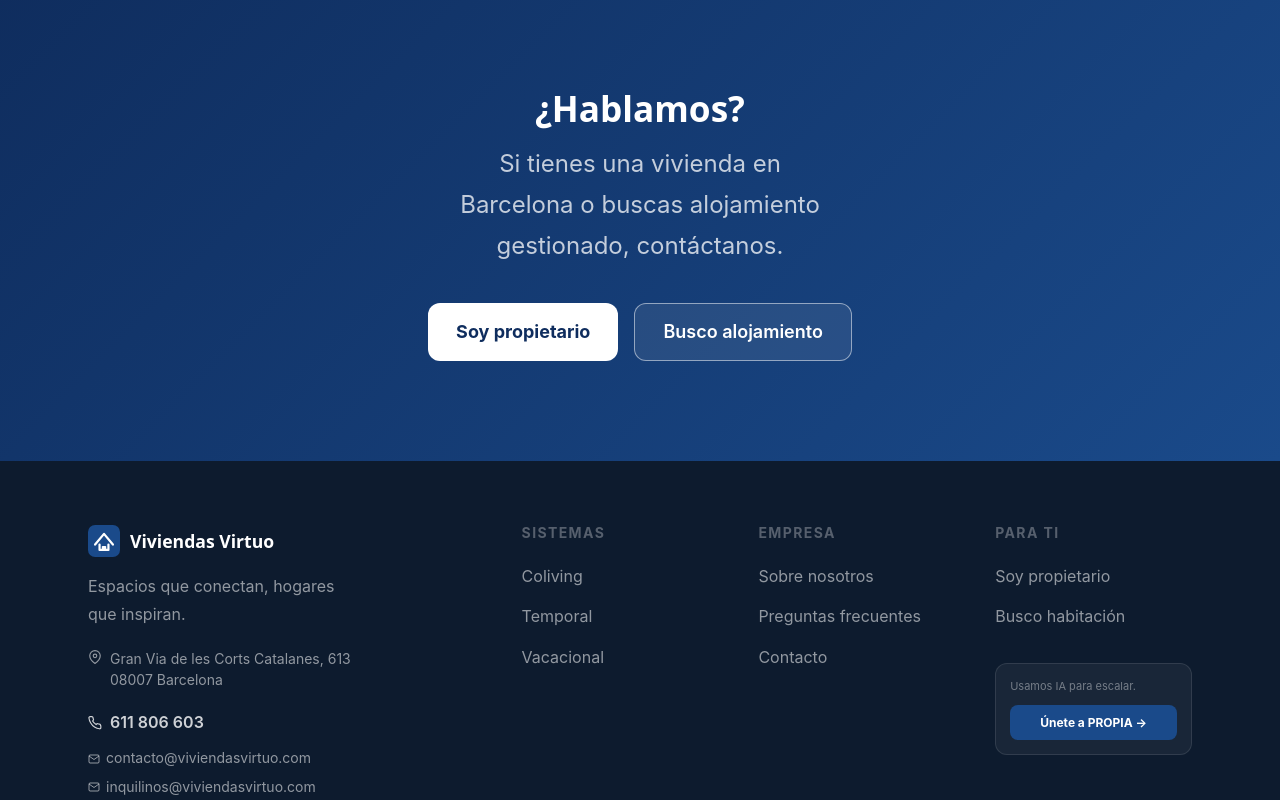
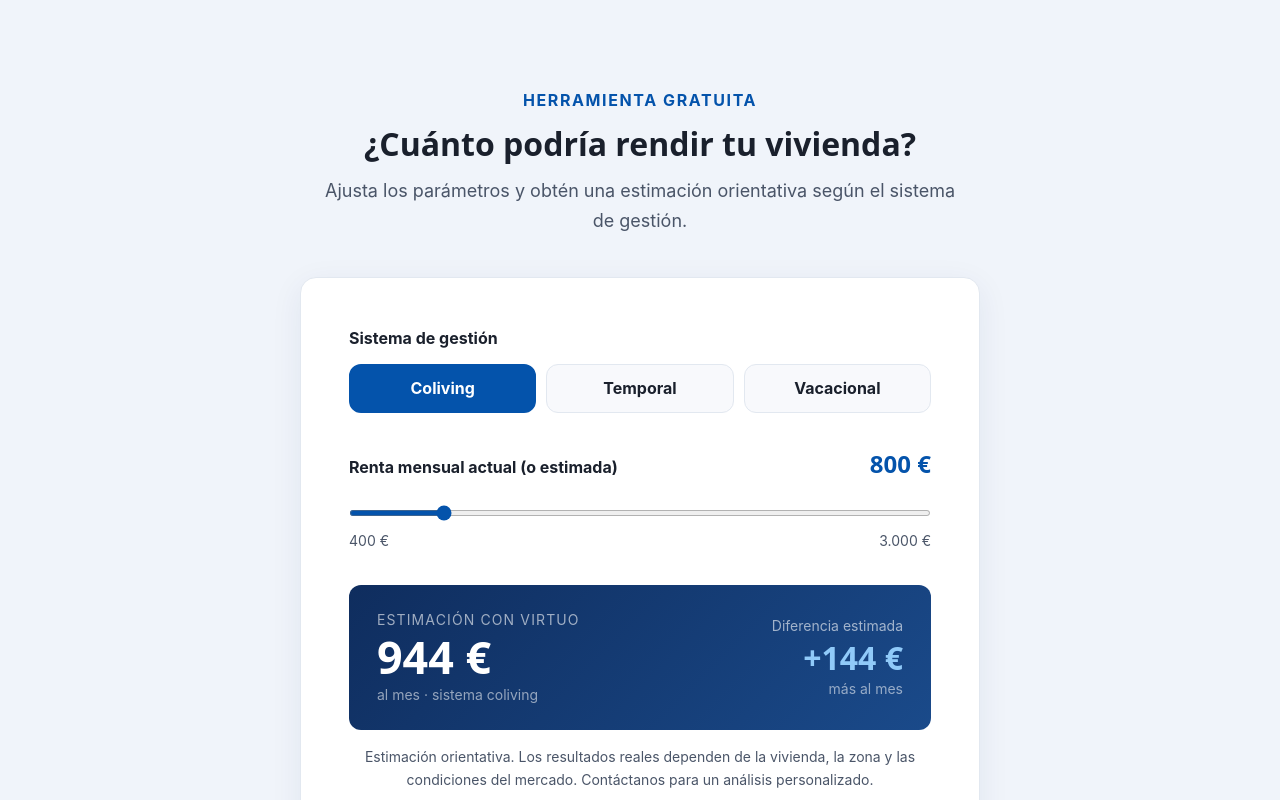
Before and after one commit to viviendasvirtuo/web-viviendasvirtuo, a Next.js app: page /sobre-nosotros in a window 1280 px wide. Shown: the part 2840-3640 px from the top of the page. Built offline with nearby package versions, Linux system fonts and the light colour scheme; a web font is replaced by a local one.

Commit message:
Sobre nosotros: reinsertar calculadora de rentabilidad antes de sección Hablamos

```diff
--- a/app/sobre-nosotros/page.tsx
+++ b/app/sobre-nosotros/page.tsx
@@ -1,21 +1,19 @@
-import type { Metadata } from 'next';
+'use client';
+
+import { useState } from 'react';
 import Header from '@/components/Header';
 import Footer from '@/components/Footer';
 import Link from 'next/link';
 
-export const dynamic = 'force-static';
+export default function SobreNosotrosPage() {
+  const [rentaMensual, setRentaMensual] = useState(800);
+  const [sistema, setSistema] = useState<'coliving' | 'temporal' | 'vacacional'>('coliving');
 
-export const metadata: Metadata = {
-  title: 'Sobre Nosotros — Viviendas Virtuo',
-  description: 'Conoce Viviendas Virtuo: quiénes somos, cómo trabajamos y por qué somos diferentes a una inmobiliaria tradicional. Gestión profesional de alquiler en Barcelona.',
-  openGraph: {
-    title: 'Sobre Nosotros — Viviendas Virtuo',
-    description: 'Gestión profesional de alquiler en Barcelona. Coliving, temporal y vacacional con un equipo que se implica de verdad.',
-    url: 'https://viviendasvirtuo.com/sobre-nosotros',
-  },
-};
+  const multiplicadores = { coliving: 1.18, temporal: 1.28, vacacional: 1.55 };
+  const etiquetas = { coliving: 'Coliving', temporal: 'Temporal', vacacional: 'Vacacional' };
+  const estimado = Math.round(rentaMensual * multiplicadores[sistema]);
+  const diferencia = estimado - rentaMensual;
 
-export default function SobreNosotrosPage() {
   return (
     <>
       <Header />
@@ -123,7 +121,92 @@ export default function SobreNosotrosPage() {
           </div>
         </section>
 
-        {/* CTA */}
+        {/* CALCULADORA DE RENTABILIDAD */}
+        <section style={{ padding: 'clamp(60px,8vw,100px) 0', background: '#f0f4fa' }}>
+          <div className="container">
+            <div style={{ maxWidth: '680px', margin: '0 auto' }}>
+              <div style={{ textAlign: 'center', marginBottom: '40px' }}>
+                <p style={{ color: 'var(--color-primary)', fontWeight: 700, fontSize: 'var(--text-sm)', letterSpacing: '0.1em', textTransform: 'uppercase', marginBottom: '12px' }}>Herramienta gratuita</p>
+                <h2 style={{ fontFamily: 'var(--font-display)', fontSize: 'clamp(1.5rem,2.5vw,2rem)', fontWeight: 800, color: 'var(--color-text)', lineHeight: 1.2, marginBottom: '12px' }}>¿Cuánto podría rendir tu vivienda?</h2>
+                <p style={{ color: 'var(--color-text-muted)', fontSize: 'var(--text-base)', lineHeight: 1.7 }}>Ajusta los parámetros y obtén una estimación orientativa según el sistema de gestión.</p>
+              </div>
+
+              <div style={{ background: 'white', borderRadius: 'var(--radius-xl)', padding: 'clamp(28px,5vw,48px)', border: '1px solid var(--color-border)', boxShadow: '0 8px 32px rgba(15,45,94,0.07)' }}>
+
+                {/* Selector de sistema */}
+                <div style={{ marginBottom: '32px' }}>
+                  <label style={{ display: 'block', fontWeight: 700, fontSize: 'var(--text-sm)', color: 'var(--color-text)', marginBottom: '12px' }}>Sistema de gestión</label>
+                  <div style={{ display: 'grid', gridTemplateColumns: 'repeat(3,1fr)', gap: '10px' }}>
+                    {(['coliving', 'temporal', 'vacacional'] as const).map((s) => (
+                      <button
+                        key={s}
+                        onClick={() => setSistema(s)}
+                        style={{
+                          padding: '10px 8px',
+                          borderRadius: 'var(--radius-lg)',
+                          border: sistema === s ? '2px solid var(--color-primary)' : '1.5px solid var(--color-border)',
+                          background: sistema === s ? 'var(--color-primary)' : 'var(--color-surface)',
+                          color: sistema === s ? 'white' : 'var(--color-text)',
+                          fontWeight: 700,
+                          fontSize: 'var(--text-sm)',
+                          cursor: 'pointer',
+                          transition: 'all 180ms ease',
+                        }}
+                      >
+                        {etiquetas[s]}
+                      </button>
+                    ))}
+                  </div>
+                </div>
+
+                {/* Slider renta */}
+                <div style={{ marginBottom: '32px' }}>
+                  <div style={{ display: 'flex', justifyContent: 'space-between', alignItems: 'baseline', marginBottom: '12px' }}>
+                    <label style={{ fontWeight: 700, fontSize: 'var(--text-sm)', color: 'var(--color-text)' }}>Renta mensual actual (o estimada)</label>
+                    <span style={{ fontFamily: 'var(--font-display)', fontSize: 'var(--text-lg)', fontWeight: 900, color: 'var(--color-primary)' }}>{rentaMensual.toLocaleString('es-ES')} €</span>
+                  </div>
+                  <input
+                    type="range"
+                    min={400}
+                    max={3000}
+                    step={50}
+                    value={rentaMensual}
+                    onChange={(e) => setRentaMensual(Number(e.target.value))}
+                    style={{ width: '100%', accentColor: 'var(--color-primary)', cursor: 'pointer', height: '6px' }}
+                  />
+                  <div style={{ display: 'flex', justifyContent: 'space-between', marginTop: '6px' }}>
+                    <span style={{ fontSize: 'var(--text-xs)', color: 'var(--color-text-muted)' }}>400 €</span>
+                    <span style={{ fontSize: 'var(--text-xs)', color: 'var(--color-text-muted)' }}>3.000 €</span>
+                  </div>
+                </div>
+
+                {/* Resultado */}
+                <div style={{ background: 'linear-gradient(135deg, #0f2d5e, #1a4a8a)', borderRadius: 'var(--radius-lg)', padding: '24px 28px', display: 'grid', gridTemplateColumns: '1fr 1fr', gap: '20px', alignItems: 'center' }}>
+                  <div>
+                    <div style={{ fontSize: 'var(--text-xs)', color: 'rgba(255,255,255,0.6)', marginBottom: '4px', textTransform: 'uppercase', letterSpacing: '0.08em' }}>Estimación con Virtuo</div>
+                    <div style={{ fontFamily: 'var(--font-display)', fontSize: 'clamp(2rem,4vw,2.8rem)', fontWeight: 900, color: 'white', lineHeight: 1 }}>{estimado.toLocaleString('es-ES')} €</div>
+                    <div style={{ fontSize: 'var(--text-xs)', color: 'rgba(255,255,255,0.55)', marginTop: '4px' }}>al mes · sistema {etiquetas[sistema].toLowerCase()}</div>
+                  </div>
+                  <div style={{ textAlign: 'right' }}>
+                    <div style={{ fontSize: 'var(--text-xs)', color: 'rgba(255,255,255,0.6)', marginBottom: '4px' }}>Diferencia estimada</div>
+                    <div style={{ fontFamily: 'var(--font-display)', fontSize: 'clamp(1.4rem,3vw,2rem)', fontWeight: 900, color: '#90caf9', lineHeight: 1 }}>+{diferencia.toLocaleString('es-ES')} €</div>
+                    <div style={{ fontSize: 'var(--text-xs)', color: 'rgba(255,255,255,0.55)', marginTop: '4px' }}>más al mes</div>
+                  </div>
+                </div>
+
+                <p style={{ fontSize: 'var(--text-xs)', color: 'var(--color-text-muted)', marginTop: '16px', lineHeight: 1.6, textAlign: 'center' }}>
+                  Estimación orientativa. Los resultados reales dependen de la vivienda, la zona y las condiciones del mercado. Contáctanos para un análisis personalizado.
+                </p>
+
+                <div style={{ marginTop: '24px', textAlign: 'center' }}>
+                  <Link href="/contacto" style={{ display: 'inline-flex', alignItems: 'center', gap: '8px', background: 'var(--color-primary)', color: 'white', fontWeight: 700, padding: '13px 28px', borderRadius: 'var(--radius-lg)', textDecoration: 'none', fontSize: 'var(--text-base)' }}>Quiero un análisis real →</Link>
+                </div>
+              </div>
+            </div>
+          </div>
+        </section>
+
+        {/* CTA — HABLAMOS */}
         <section style={{ padding: 'clamp(60px,8vw,100px) 0', background: 'linear-gradient(135deg, #0f2d5e, #1a4a8a)', textAlign: 'center' }}>
           <div className="container">
             <h2 style={{ fontFamily: 'var(--font-display)', fontSize: 'clamp(1.6rem,3vw,2.2rem)', fontWeight: 800, color: 'white', marginBottom: '16px' }}>¿Hablamos?</h2>
```
